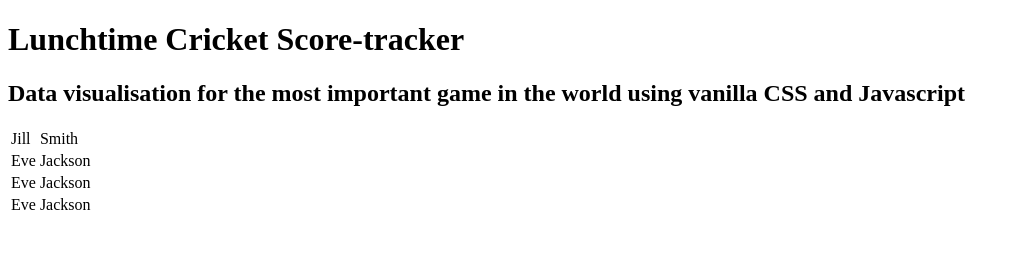
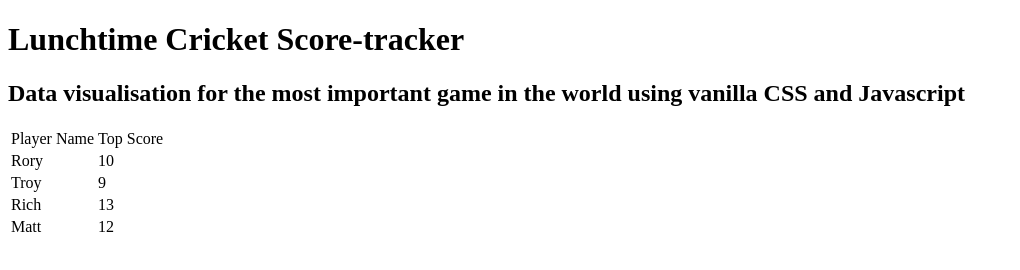
Before and after one commit to mcelearr/lunchtime-cricket, a plain HTML site: page index.html in a window 1280 px wide. Shown: the whole page, without its empty margins (0-1020 px from the left). Drawn offline with Linux system fonts and the light colour scheme.

Commit message:
dynamically creates table of top scores

```diff
--- a/database.js
+++ b/database.js
@@ -1,7 +1,7 @@
 var database =
 [
-  { "name": "Rory", "top score": 10, "colour": "red" },
-  { "name": "Troy", "top score": 9, "colour": "blue" },
-  { "name": "Rich", "top score": 13, "colour": "green" },
-  { "name": "Matt", "top score": 12, "colour": "yellow" }
+  { "name": "Rory", "top_score": 10, "colour": "red" },
+  { "name": "Troy", "top_score": 9, "colour": "blue" },
+  { "name": "Rich", "top_score": 13, "colour": "green" },
+  { "name": "Matt", "top_score": 12, "colour": "yellow" }
 ]
--- a/index.html
+++ b/index.html
@@ -12,23 +12,8 @@
     </div>
 
     <div class="data-table">
-      <table>
-       <tr id="player-1">
-         <td>Jill</td>
-         <td>Smith</td>
-       </tr>
-       <tr id="player-2">
-         <td>Eve</td>
-         <td>Jackson</td>
-       </tr>
-       <tr id="player-3">
-         <td>Eve</td>
-         <td>Jackson</td>
-       </tr>
-       <tr id="player-4">
-         <td>Eve</td>
-         <td>Jackson</td>
-       </tr>
+      <table id="data-table">
+
       </table>
     </div>
 
--- a/table.js
+++ b/table.js
@@ -1,6 +1,19 @@
-var createRow = function(player){
-  var tableRow = document.getElementById(player);
-  console.log(tableRow)
+var createTable = function(){
+  var table = document.getElementById("data-table");
+
+  var headerRow = table.insertRow();
+  var header1 = headerRow.insertCell(0);
+  var header2 = headerRow.insertCell(1);
+  header1.innerHTML = "Player Name";
+  header2.innerHTML = "Top Score";
+
+  for (var i = 0; i < database.length; i++) {
+    var row = table.insertRow();
+    var cell1 = row.insertCell(0);
+    var cell2 = row.insertCell(1);
+    cell1.innerHTML = database[i].name;
+    cell2.innerHTML = database[i].top_score;
+  }
 }
 
-createRow("player-1")
+createTable();
```
